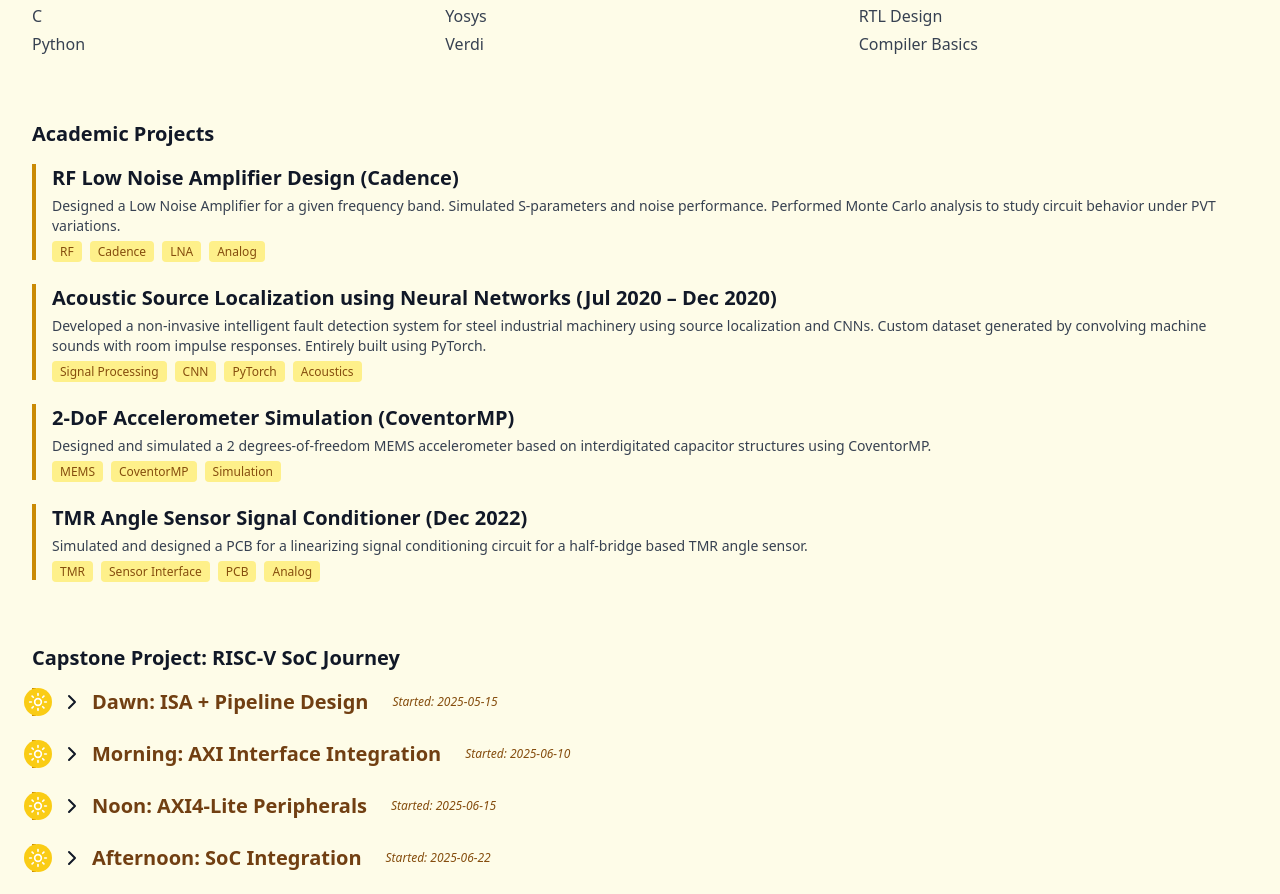
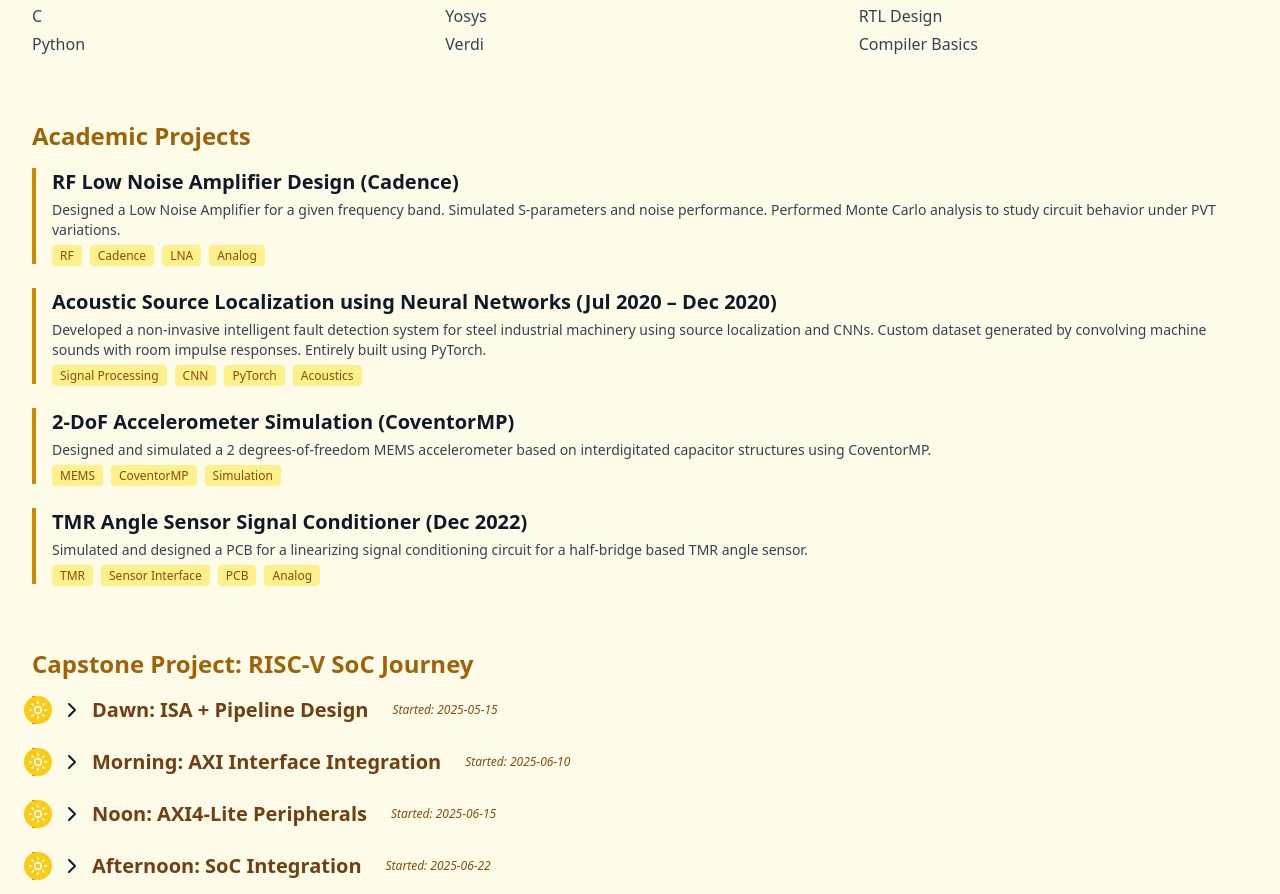
Before and after one commit to Veena-vk/veena-portfolio-dev, a Next.js app: page /sun in a window 1280 px wide. Shown: the part 1140-2034 px from the top of the page. Built offline with nearby package versions, Linux system fonts and the light colour scheme.

Commit message:
Update page.tsx

```diff
--- a/app/sun/page.tsx
+++ b/app/sun/page.tsx
@@ -16,12 +16,12 @@ export default function SunPage() {
       <Skills />
 
       <section>
-        <h2 className="text-xl font-semibold text-gray-900 mb-4">Academic Projects</h2>
+        <h2 className="text-2xl font-semibold text-yellow-700 mb-4">Academic Projects</h2>
         <AcademicProjects />
       </section>
 
       <section>
-        <h2 className="text-xl font-semibold text-gray-900 mb-4">Capstone Project: RISC-V SoC Journey</h2>
+        <h2 className="text-2xl font-semibold text-yellow-700 mb-4">Capstone Project: RISC-V SoC Journey</h2>
         <CapstonePath />
       </section>
 
```
